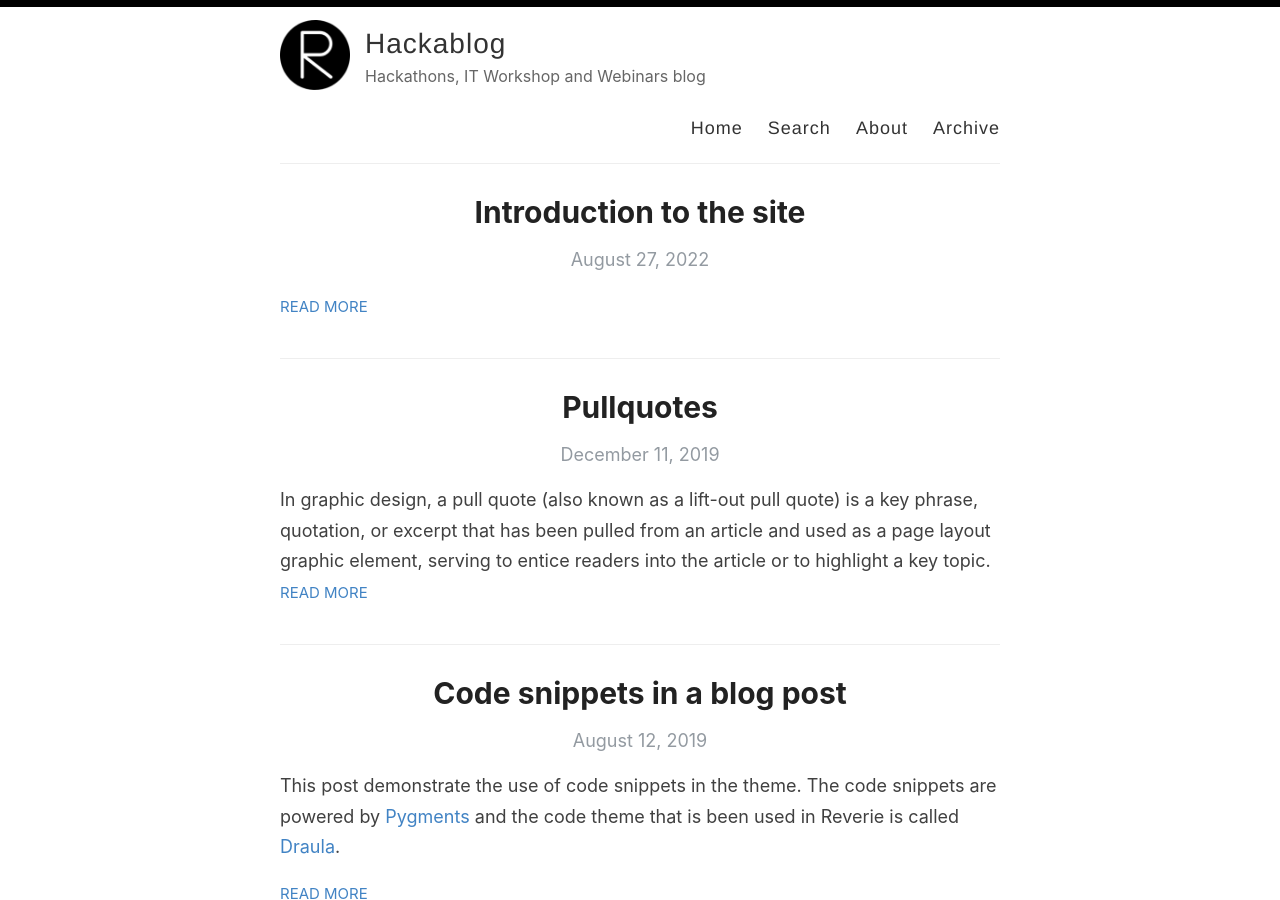
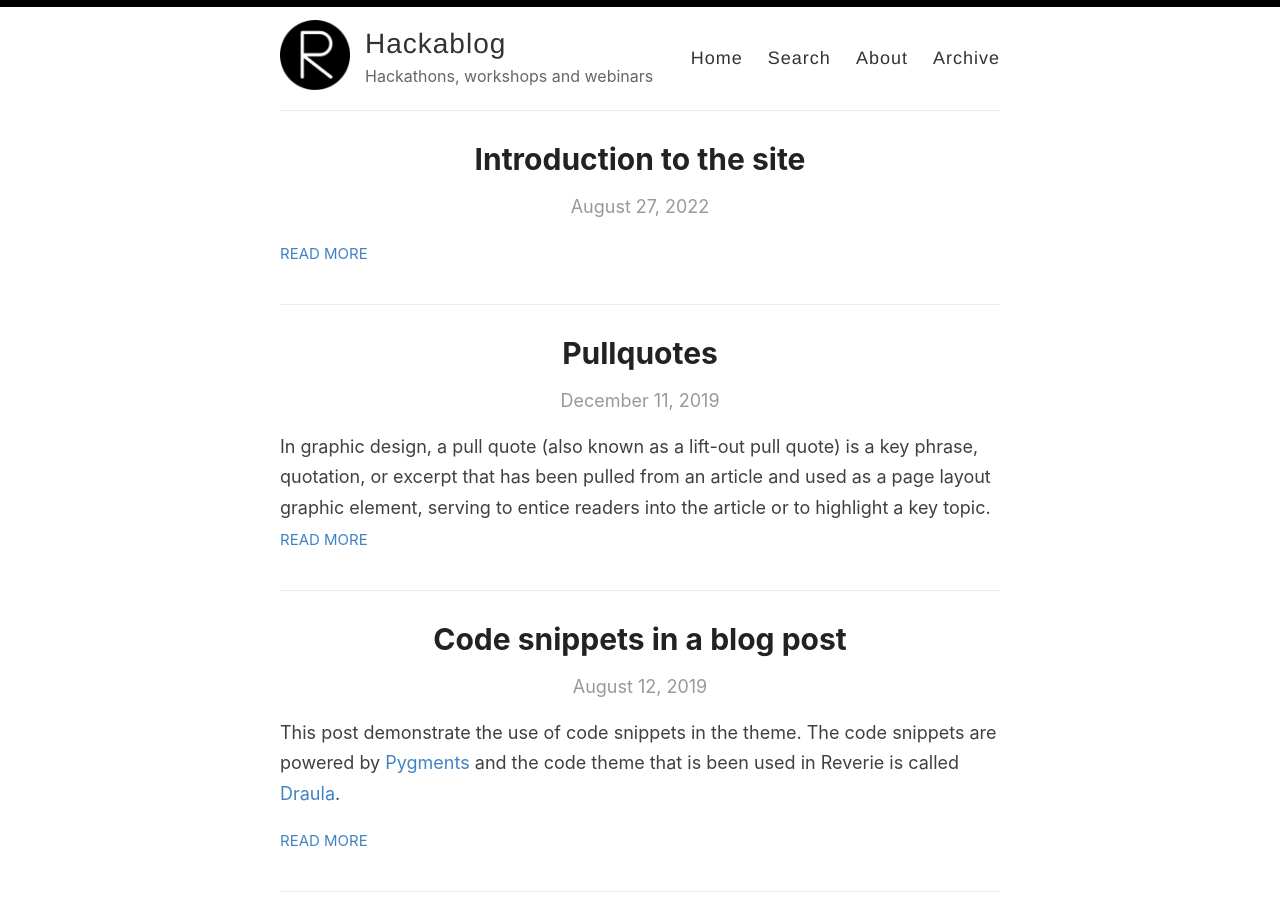
Before and after one commit to jouleffect/hackablog, a Jekyll site: the page built from index.html, in a window 1280 px wide and 900 px high. Built offline with Jekyll 4.4.1, drawn with Linux system fonts in a browser that asks for light colours; the list of posts is cut into pages by our own code.

Commit message:
Update _config.yml

```diff
--- a/_config.yml
+++ b/_config.yml
@@ -9,7 +9,7 @@ name: Hackablog
 author: Jouleffect
 
 # Short bio or description (displayed in the header)
-description: Hackathons, IT Workshop and Webinars blog
+description: Hackathons, workshops and webinars
 
 # URL of your avatar or profile pic (you could use your GitHub profile pic)
 avatar: /images/reverie.png
```
